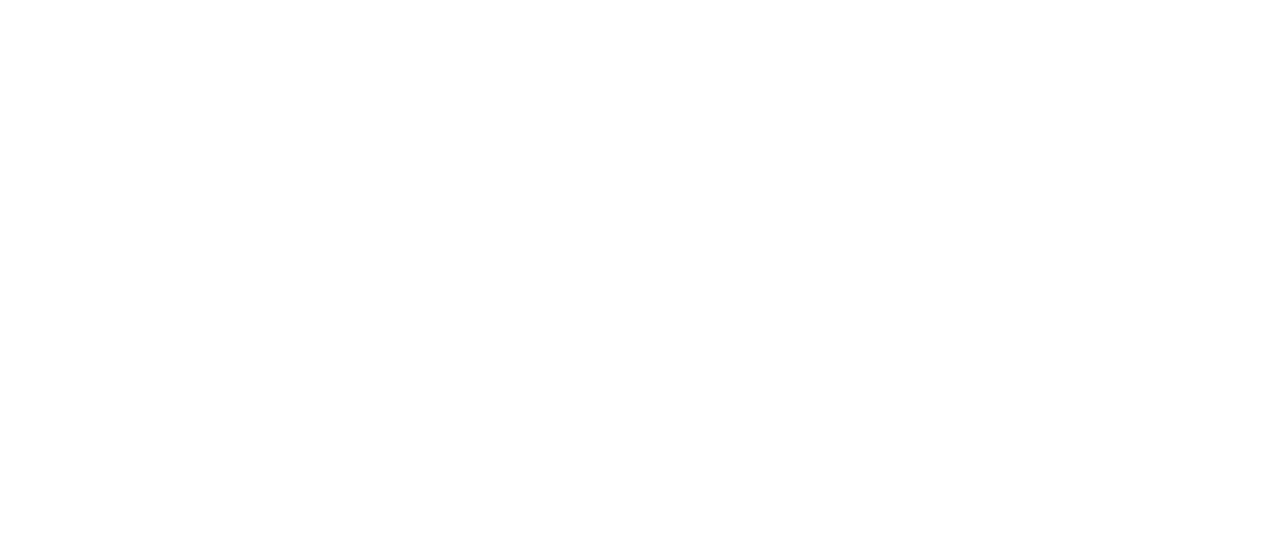
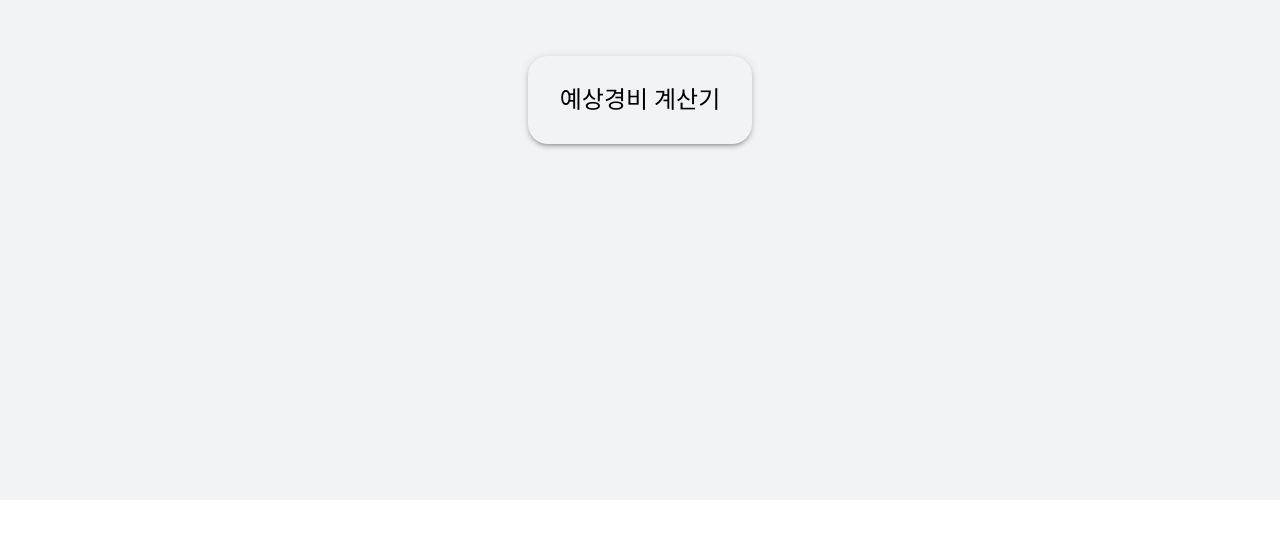
Before and after one commit to Hanghae99-Ten/Ten-FE, a React (Vite) app: page /team-plan in a window 1280 px wide. Before the commit this address had no page. Shown: the part 300-838 px from the top of the page. Built offline with nearby package versions, Linux system fonts and the light colour scheme.

Commit message:
Add: TeamPlan 컴포넌트 route 연결

```diff
--- a/src/pages/index.ts
+++ b/src/pages/index.ts
@@ -1 +1,2 @@
 export * from './Home';
+export * from './teamPlan/TeamPlan'
--- /dev/null
+++ b/src/pages/teamPlan/TeamPlan.tsx
@@ -0,0 +1,19 @@
+import React from 'react';
+import styled from 'styled-components';
+
+// project import
+import { Card } from 'components/common';
+
+export const TeamPlan = () => (
+  <Card>
+    <Typography fontSize={24}>
+      예상경비 계산기
+    </Typography>
+  </Card>
+
+);
+
+const Typography = styled.p<{ fontSize: number }>`
+  font-size: ${({ fontSize }) => `${fontSize}px`};
+  width: 100%;
+`;
--- a/src/shared/Router.tsx
+++ b/src/shared/Router.tsx
@@ -2,13 +2,14 @@
 
 // project import
 import { Layout } from 'layout';
-import { Home } from 'pages';
+import { Home, TeamPlan } from 'pages';
 
 const Router = () => (
   <BrowserRouter>
     <Routes>
       <Route element={<Layout />}>
         <Route path='/' element={<Home />} />
+        <Route path='team-plan' element={<TeamPlan />} />
       </Route>
     </Routes>
   </BrowserRouter>
```
